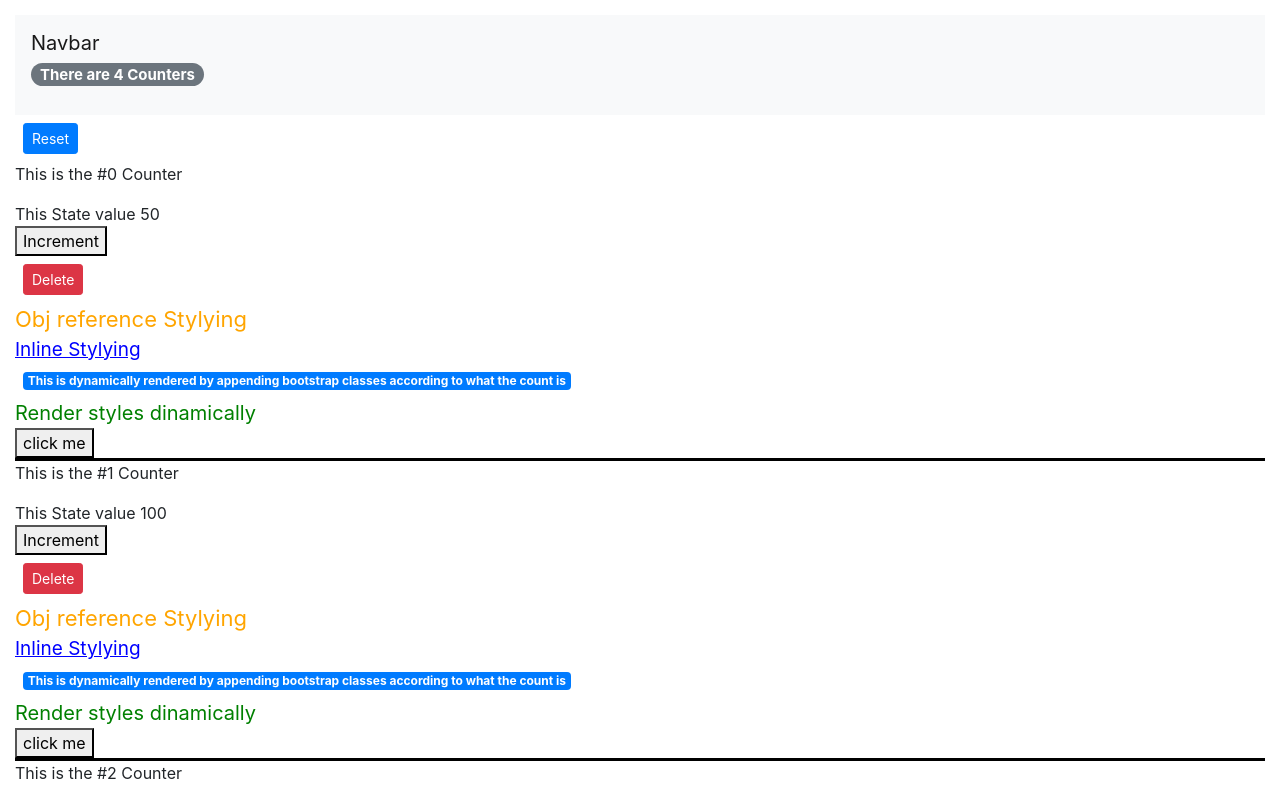
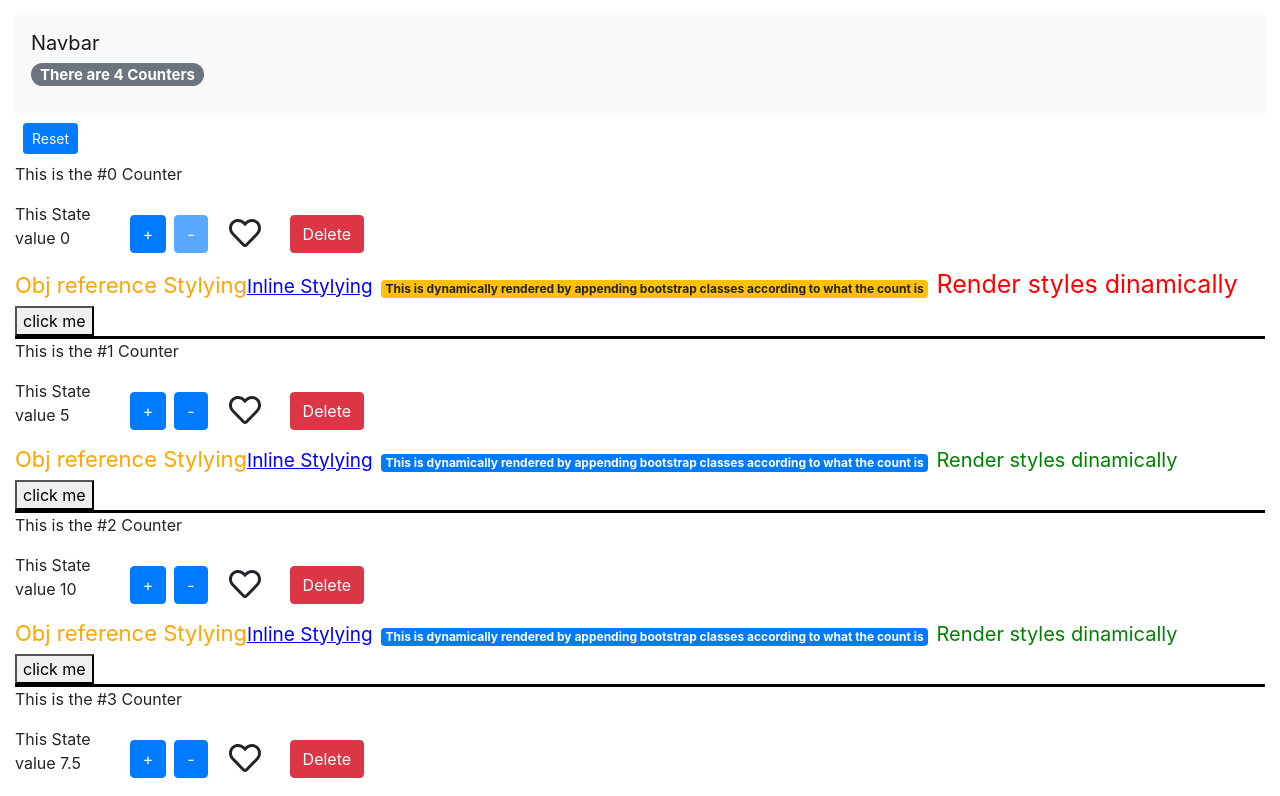
Before and after one commit to Andrea-Dispe/React-Course-Mosh_Madani, a React (Create React App) app: page / in a window 1280 px wide. Shown: the top 796 px of the page. Built offline with nearby package versions, Linux system fonts and the light colour scheme.

Commit message:
Feat: added the like component

```diff
--- a/package.json
+++ b/package.json
@@ -3,6 +3,10 @@
   "version": "0.1.0",
   "private": true,
   "dependencies": {
+    "@fortawesome/fontawesome-svg-core": "^1.2.32",
+    "@fortawesome/free-regular-svg-icons": "^5.15.1",
+    "@fortawesome/free-solid-svg-icons": "^5.15.1",
+    "@fortawesome/react-fontawesome": "^0.1.13",
     "@testing-library/jest-dom": "^5.11.5",
     "@testing-library/react": "^11.1.2",
     "@testing-library/user-event": "^12.2.2",
--- a/src/App.js
+++ b/src/App.js
@@ -1,4 +1,4 @@
-import React, { Component } from 'react';
+import React, { Component } from "react";
 import Counters from "./components/Counters";
 import Navigation from "./components/Navigation";
 import RenderingStyles from "./components/RenderingStyles";
@@ -10,14 +10,13 @@ import MountingPhase from "./components/MountingPhase";
 
 import "./App.css";
 
-
 class App extends Component {
   state = {
     counters: [
-    { id: 0, value: 50 },
-    { id: 1, value: 100 },
-    { id: 2, value: 150 },
-    { id: 3, value: 200 }
+      { id: 0, value: 0 },
+      { id: 1, value: 5 },
+      { id: 2, value: 10 },
+      { id: 3, value: 7.5 },
     ],
   };
 
@@ -33,23 +32,41 @@ handleReset = () => {
     this.setState({ counters });
   };
 
-
   handleIncrement = (counter) => {
+    console.log('incrementing: ');
     // make a copy of the counters
     const counters = [...this.state.counters];
     const counterIndex = counters.indexOf(counter);
     // make a copy of the specific passed counter
-  counters[counterIndex] = {...counter};
+    counters[counterIndex] = { ...counter };
     counters[counterIndex].value++;
-  this.setState({ counters })
+    this.setState({ counters });
   };
+
+  handleDecrement = (counter) => {
+    // make a copy of the counters
+    const counters = [...this.state.counters];
+    const counterIndex = counters.indexOf(counter);
+    // make a copy of the specific passed counter
+    counters[counterIndex] = { ...counter };
+    counters[counterIndex].value--;
+    this.setState({ counters });
+  };
+
+
 
   render() {
     return (
       <>
         <Navigation counters={this.state.counters} />
         <main>
-          <Counters counters={this.state.counters} onReset={this.handleReset} onIncrement={this.handleIncrement} onDelete={this.handleDelete}/>
+          <Counters
+            counters={this.state.counters}
+            onReset={this.handleReset}
+            onIncrement={this.handleIncrement}
+            onDecrement={this.handleDecrement}
+            onDelete={this.handleDelete}
+          />
           <RenderingStyles />
           <RenderingLists />
           <ConditionalRendering />
--- a/src/components/Counters.jsx
+++ b/src/components/Counters.jsx
@@ -3,7 +3,7 @@ import Counter from "./Counter";
 
 class Counters extends Component {
   render() {
-    const {onDelete, onIncrement, counters, onReset} = this.props;
+    const {onDelete, onIncrement, counters, onReset, onDecrement} = this.props;
     return (
       <>
         <button
@@ -19,6 +19,7 @@ class Counters extends Component {
               counter={counter}
               onDelete={onDelete}
               onIncrement={onIncrement}
+              onDecrement={onDecrement}
             />
           </div>
         ))}
--- a/src/components/UpdatingPhase.jsx
+++ b/src/components/UpdatingPhase.jsx
@@ -14,6 +14,7 @@ componentDidUpdate(prevProps, prevState) {
   }
 }
 
+// componentWillUnmount is called just before a component is deleted/unmounted
 componentWillUnmount() {
   console.log(`Unmounting box number #${this.props.box.id}`)
 }
--- /dev/null
+++ b/src/components/common/Like.css
@@ -0,0 +1,3 @@
+.btn:focus {
+  box-shadow: none !important;
+}
--- /dev/null
+++ b/src/components/common/Like.jsx
@@ -0,0 +1,28 @@
+import React, { Component } from "react";
+import { FontAwesomeIcon } from "@fortawesome/react-fontawesome";
+import { faHeart } from "@fortawesome/free-solid-svg-icons";
+import { faHeart as emptyHeart} from "@fortawesome/free-regular-svg-icons";
+import './Like.css';
+
+
+
+class Like extends Component {
+state = {
+  icon: emptyHeart
+}
+
+renderIcon = () => {
+  if (this.state.icon === emptyHeart) {
+    this.setState({icon: faHeart})
+  } else {
+    this.setState({icon: emptyHeart})
+  }
+  console.log(this.state.icon)
+}
+
+  render() {
+    return <FontAwesomeIcon onClick={this.renderIcon} icon={this.state.icon} size="2x"/>;
+  }
+}
+
+export default Like;
--- a/src/components/counter.jsx
+++ b/src/components/counter.jsx
@@ -1,44 +1,86 @@
 import React, { Component } from "react";
+import Like from "./common/Like";
 
 class Counter extends Component {
+  styles = {
+    color: "orange",
+    fontSize: "22px",
+  };
 
-  styles = {
-    color: 'orange',
-    fontSize: '22px'
-  }
-
-  red25  =  {
-    color: 'red',
-    fontSize: '25px'
-  }
+  red25 = {
+    color: "red",
+    fontSize: "25px",
+  };
   green20 = {
-    color: 'green',
-    fontSize: '20px'
-  }
+    color: "green",
+    fontSize: "20px",
+  };
 
   getBadgeClasses() {
     let badges = "badge m-2 badge-";
-    badges += this.props.counter.value === 0 ? 'warning' : 'primary';
+    badges += this.props.counter.value === 0 ? "warning" : "primary";
     return badges;
   }
-
 
   render() {
     return (
       <>
         <p>This is the #{this.props.counter.id} Counter</p>
-        <span>This State value {this.props.counter.value}</span>
-        <button onClick={() => this.props.onIncrement(this.props.counter)}>Increment</button>
-        {/* we want to delete a counter, but since the counter component does not own the state of the counter, it only copys from the props, and since the component should
+        <div className="row">
+          <div className="col-1">
+            <span>This State value {this.props.counter.value}</span>
+          </div>
+          <div className="col">
+            <button
+              className="btn btn-primary m-2"
+              onClick={() => this.props.onIncrement(this.props.counter)}
+            >
+              +
+            </button>
+            <button
+              onClick={() => {
+                this.props.onDecrement(this.props.counter);
+              }}
+              className="btn btn-primary"
+              disabled={this.props.counter.value === 0 ? true : false}
+            >
+              -
+            </button>
+
+            <button className="btn m-2">
+              <Like />
+            </button>
+
+            {/* we want to delete a counter, but since the counter component does not own the state of the counter, it only copys from the props, and since the component should
         be deleted by the component that owns it, we need to raise en event from the child component that fires inside the parent component and delete it from there */}
-        <button className='btn btn-danger btn-sm m-2' onClick={() => this.props.onDelete(this.props.counter.id)}>Delete</button>
+            <button
+              className="btn btn-danger m-2"
+              onClick={() => this.props.onDelete(this.props.counter.id)}
+            >
+              Delete
+            </button>
+          </div>
+        </div>
         <span style={this.styles}>Obj reference Stylying</span>
         {/* render inline style */}
-        <span style={{color: 'blue', fontSize: '19px', textDecoration: 'underline'}}>Inline Stylying</span>
+        <span
+          style={{
+            color: "blue",
+            fontSize: "19px",
+            textDecoration: "underline",
+          }}
+        >
+          Inline Stylying
+        </span>
         {/* render the style by appending classes dynamically */}
-        <span className={this.getBadgeClasses()}>This is dynamically rendered by appending bootstrap classes according to what the count is</span>
+        <span className={this.getBadgeClasses()}>
+          This is dynamically rendered by appending bootstrap classes according
+          to what the count is
+        </span>
         {/* render styles dinamycally */}
-        <span style={this.props.counter.value > 0 ? this.green20 : this.red25}>Render styles dinamically</span>
+        <span style={this.props.counter.value > 0 ? this.green20 : this.red25}>
+          Render styles dinamically
+        </span>
         <button>click me</button>
         {/* <button className="btn btn-danger btn-sm m-2" onClick={this.props.onDelete}>Delete</button> */}
       </>
--- a/src/index.css
+++ b/src/index.css
@@ -14,9 +14,6 @@ code {
     monospace;
 }
 
-span {
-  display: block;
-}
 
 button {
   display: block;
```
Also changed, not shown: 1 other file (tests, documents, lock files or other folders). Lines whose indentation alone changed are shown as unchanged.
